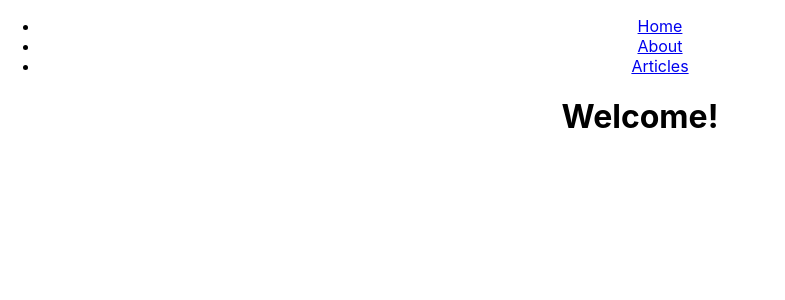
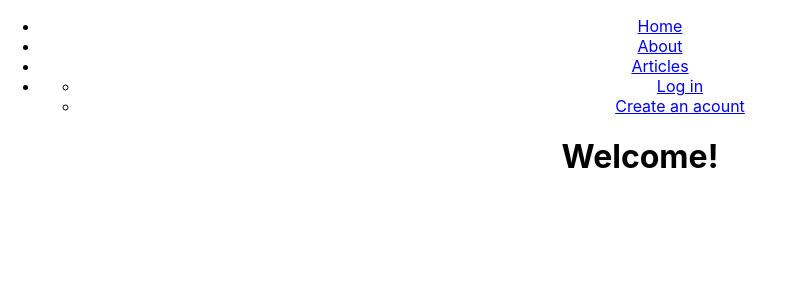
Before and after one commit to Angelica-TD/basic-react-app, a React (Create React App) app: page / in a window 1280 px wide. Shown: the top 300 px of the page, without its empty margins (0-785 px from the left). Built offline with nearby package versions, Linux system fonts and the light colour scheme; no server answers.

Commit message:
add logout functionality using firebase signOut function

```diff
--- a/src/NavBar.js
+++ b/src/NavBar.js
@@ -1,6 +1,17 @@
-import { Link } from "react-router-dom";
+import { Link, useNavigate } from "react-router-dom";
+import useUser from "./hooks/useUser";
+import { getAuth, signOut } from "firebase/auth";
 
 const NavBar = () => {
+
+    const { user, isLoading } = useUser();
+    const navigate = useNavigate();
+
+    const logout = async ()=>{
+        await signOut(getAuth());
+        navigate('/');
+    }
+
     return (
         <nav>
 
@@ -14,6 +25,22 @@ const NavBar = () => {
                 <li>
                     <Link to="/articles">Articles</Link>
                 </li>
+
+                <li>
+                {user
+                    ? <button onClick={logout}>Logout</button>
+                    :   <ul>
+                            <li>
+                                <Link to="/login">Log in</Link>
+                            </li>
+                            <li>
+                                <Link to="/create-account">Create an acount</Link>
+                            </li>
+                        </ul>
+                }
+                </li>
+
+
             </ul>
 
         </nav>
--- a/src/pages/ArticlePage.js
+++ b/src/pages/ArticlePage.js
@@ -5,7 +5,7 @@ import articles from "./article-content";
 import NotFoundPage from "./NotFoundPage";
 import CommentsList from "../components/CommentsList";
 import AddCommentForm from "../components/AddCommentForm";
-import useUser from "../hooks/useUser";
+import useUser from "../hooks/useUser.js";
 
 const ArticlePage = () =>{
     const [articleInfo, setArticleInfo] = useState({ upvotes: 0, comments: [] });
```
